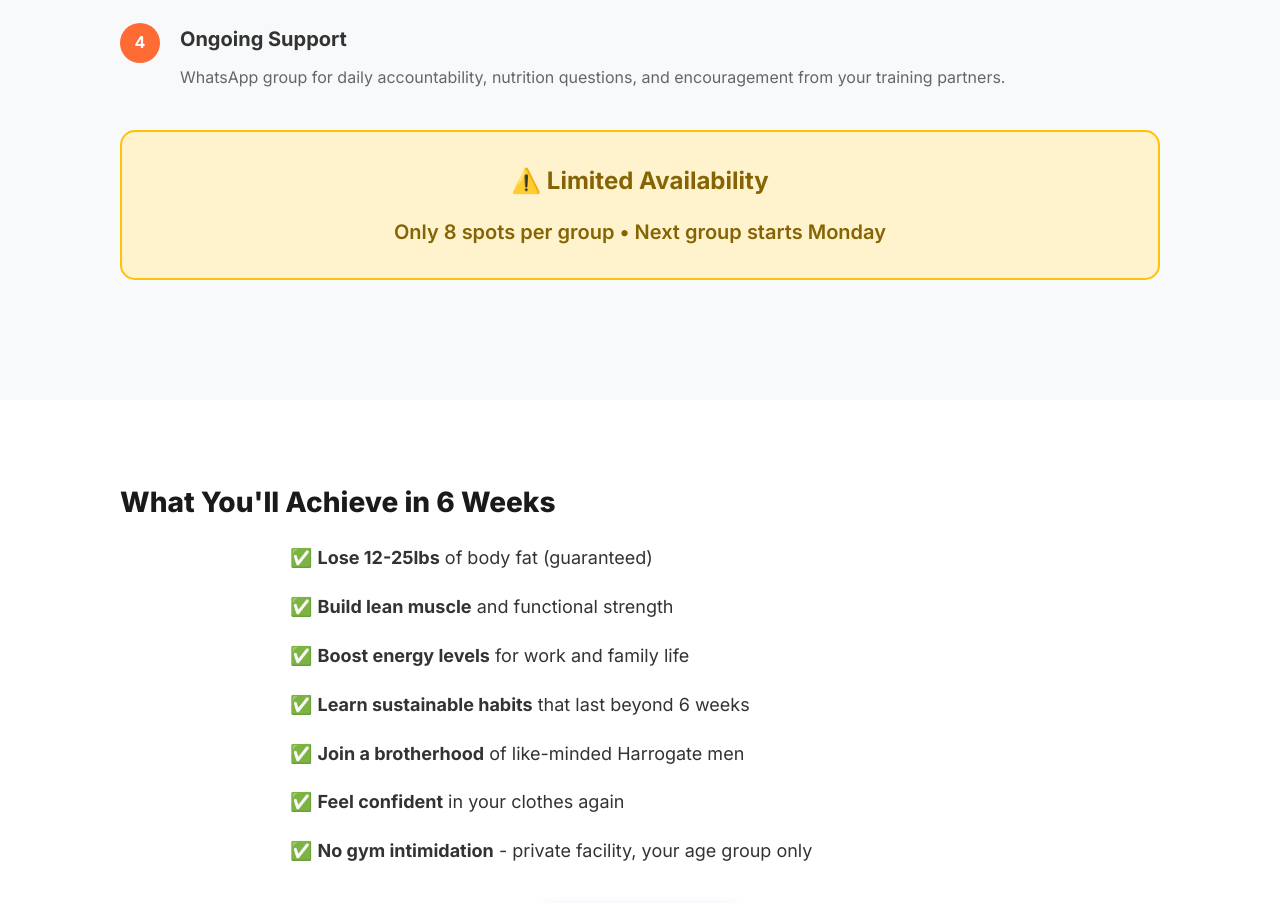
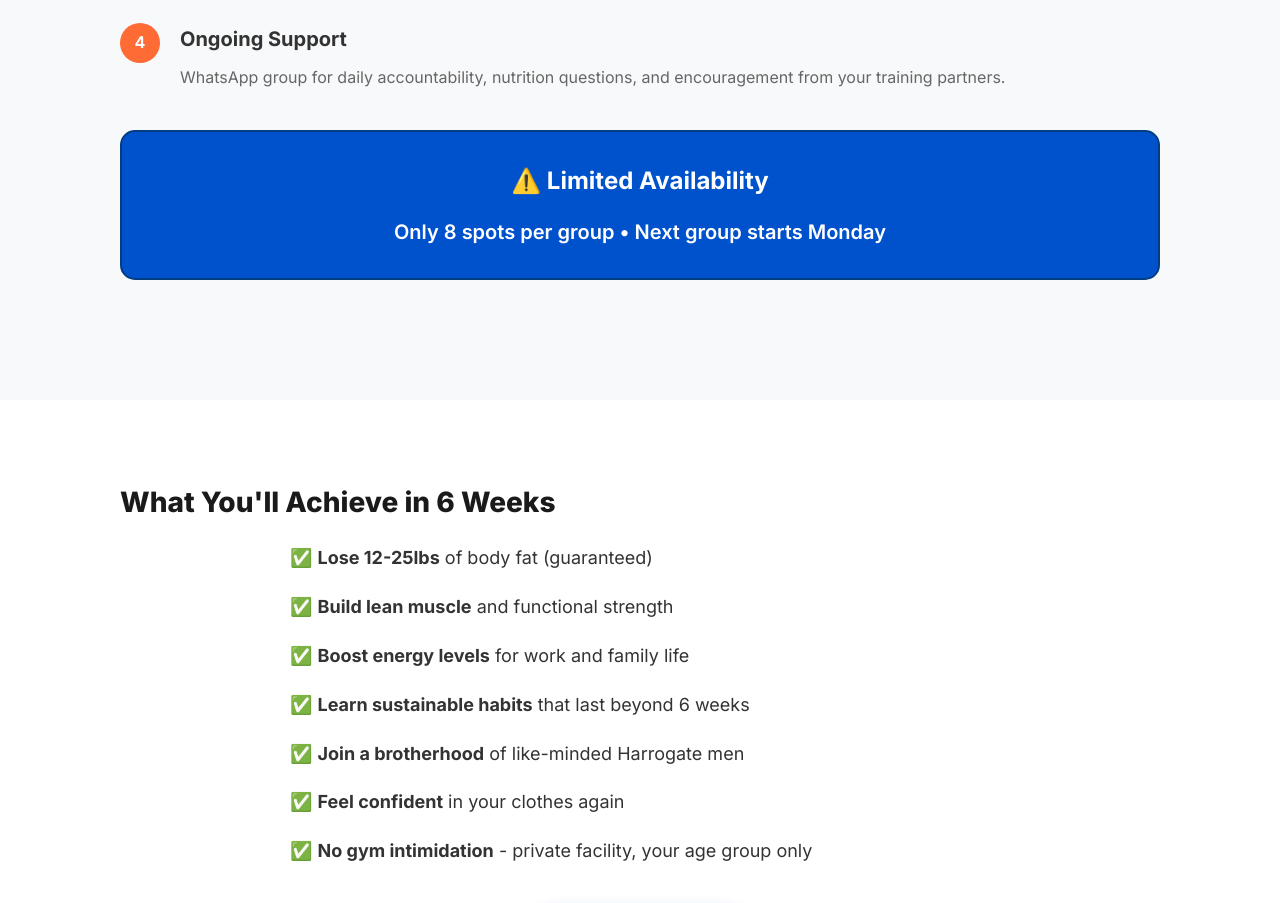
Before and after one commit to Schofield90/atlas-gyms-website, a plain HTML site: page pages/landing/harrogate-mens-transformation.html in a window 1280 px wide. Shown: the part 4020-4923 px from the top of the page. Drawn offline with Linux system fonts and the light colour scheme; a script that the page names is missing.

Commit message:
Change urgency section from golden to Atlas blue background

```diff
--- a/pages/landing/harrogate-mens-transformation.html
+++ b/pages/landing/harrogate-mens-transformation.html
@@ -324,24 +324,25 @@
 
         /* Urgency Section */
         .urgency-section {
-            background: #fff3cd;
-            border: 2px solid #ffc107;
+            background: #0052CC;
+            border: 2px solid #003D82;
             padding: 30px;
             border-radius: 15px;
             text-align: center;
             margin: 40px 0;
+            color: white;
         }
 
         .urgency-title {
             font-size: 24px;
             font-weight: 700;
-            color: #856404;
+            color: white;
             margin-bottom: 15px;
         }
 
         .spots-remaining {
             font-size: 20px;
-            color: #856404;
+            color: white;
             font-weight: 600;
         }
 
```
